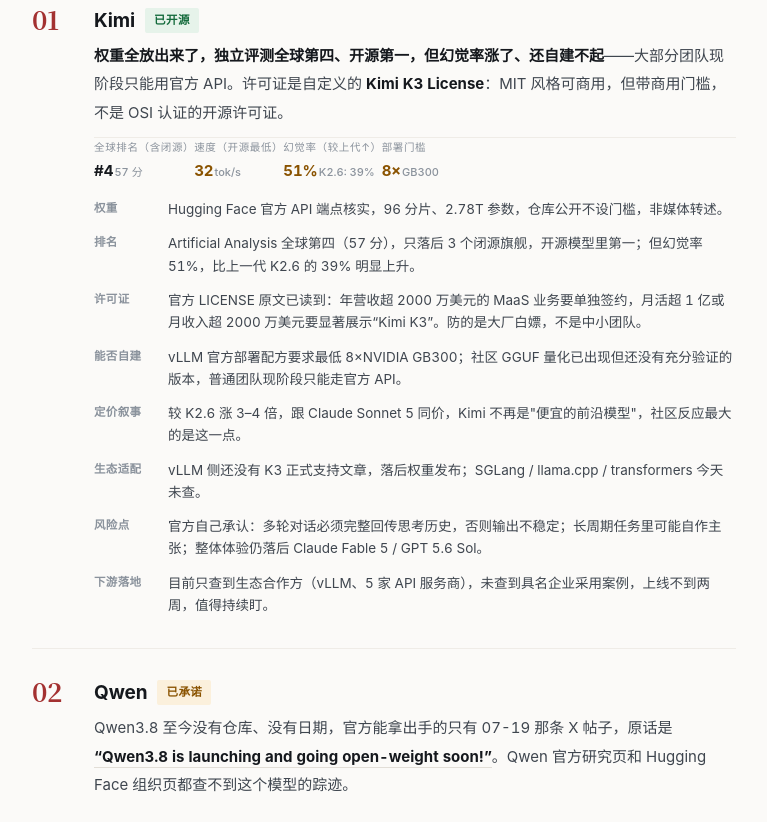
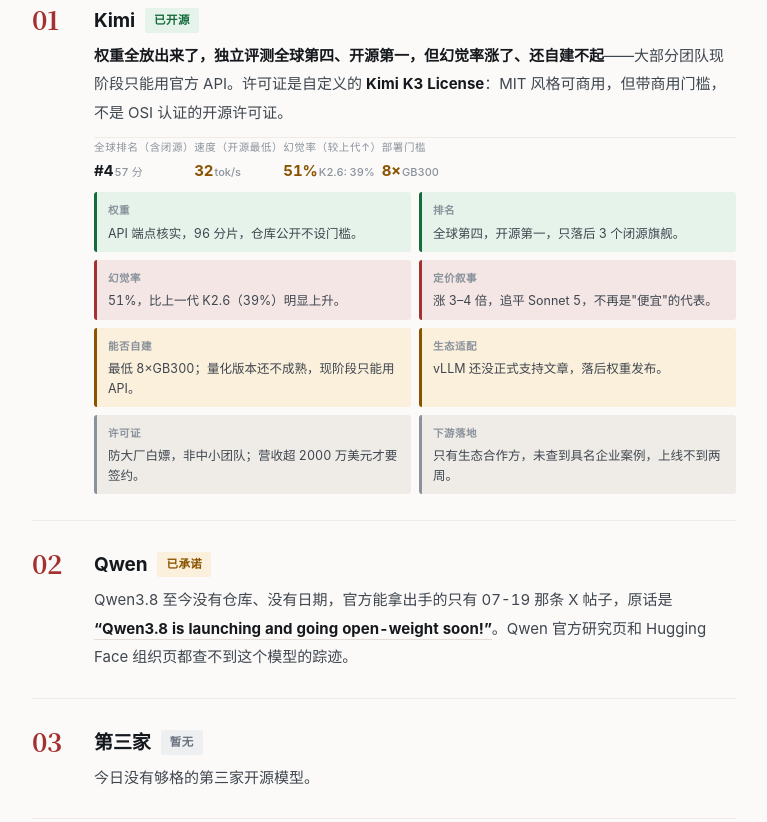
Before and after one commit to cskeqing/ai-oss-tracker, a plain HTML site: page reports/2026-07-28.html in a window 1280 px wide. Shown: the part 545-1367 px from the top of the page, without its empty margins (256-1023 px from the left). Drawn offline with Linux system fonts and the light colour scheme.

Commit message:
速览判断改成 2x4 色块卡片网格，短语级压缩，去掉长句列表

```diff
--- a/reports/2026-07-28.html
+++ b/reports/2026-07-28.html
@@ -99,18 +99,25 @@
     .stats dd{font-size:13.5px}
   }
 
-  /* ---------- 速览用的判断清单 ---------- */
-  .takes{list-style:none; margin:10px 0 0; padding:0}
-  .takes>li{
-    display:grid; grid-template-columns:64px 1fr; gap:0 10px;
-    padding:6px 0; font-size:13.5px; line-height:1.65; color:var(--ink-2);
+  /* ---------- 速览用的判断卡片网格 ---------- */
+  .chips{
+    display:grid; grid-template-columns:1fr 1fr; gap:8px;
+    margin:12px 0 0;
   }
-  .takes>li b{
-    color:var(--ink-3); font-weight:700; font-size:11.5px;
-    letter-spacing:.03em; padding-top:1px;
+  .chip{
+    border-radius:3px; padding:9px 11px;
+    background:var(--rule-2); border-left:3px solid var(--ink-3);
   }
+  .chip.good{border-left-color:var(--open); background:var(--open-bg)}
+  .chip.bad{border-left-color:#a33131; background:#a331311a}
+  .chip.warn{border-left-color:var(--promised); background:var(--promised-bg)}
+  .chip .lbl{
+    display:block; font-size:10.5px; letter-spacing:.05em; text-transform:uppercase;
+    color:var(--ink-3); margin-bottom:3px; font-weight:700;
+  }
+  .chip p{margin:0; font-size:12.5px; line-height:1.55; color:var(--ink-2)}
   @media (max-width:600px){
-    .takes>li{grid-template-columns:52px 1fr}
+    .chips{grid-template-columns:1fr}
   }
 
   /* ---------- 评测对比表 ---------- */
@@ -280,16 +287,16 @@
           <div><dt>幻觉率（较上代↑）</dt><dd class="warn">51%<span class="u">K2.6: 39%</span></dd></div>
           <div><dt>部署门槛</dt><dd class="warn">8×<span class="u">GB300</span></dd></div>
         </dl>
-        <ul class="takes">
-          <li><b>权重</b><span>Hugging Face 官方 API 端点核实，96 分片、2.78T 参数，仓库公开不设门槛，非媒体转述。</span></li>
-          <li><b>排名</b><span>Artificial Analysis 全球第四（57 分），只落后 3 个闭源旗舰，开源模型里第一；但幻觉率 51%，比上一代 K2.6 的 39% 明显上升。</span></li>
-          <li><b>许可证</b><span>官方 LICENSE 原文已读到：年营收超 2000 万美元的 MaaS 业务要单独签约，月活超 1 亿或月收入超 2000 万美元要显著展示“Kimi K3”。防的是大厂白嫖，不是中小团队。</span></li>
-          <li><b>能否自建</b><span>vLLM 官方部署配方要求最低 8×NVIDIA GB300；社区 GGUF 量化已出现但还没有充分验证的版本，普通团队现阶段只能走官方 API。</span></li>
-          <li><b>定价叙事</b><span>较 K2.6 涨 3–4 倍，跟 Claude Sonnet 5 同价，Kimi 不再是"便宜的前沿模型"，社区反应最大的是这一点。</span></li>
-          <li><b>生态适配</b><span>vLLM 侧还没有 K3 正式支持文章，落后权重发布；SGLang / llama.cpp / transformers 今天未查。</span></li>
-          <li><b>风险点</b><span>官方自己承认：多轮对话必须完整回传思考历史，否则输出不稳定；长周期任务里可能自作主张；整体体验仍落后 Claude Fable 5 / GPT 5.6 Sol。</span></li>
-          <li><b>下游落地</b><span>目前只查到生态合作方（vLLM、5 家 API 服务商），未查到具名企业采用案例，上线不到两周，值得持续盯。</span></li>
-        </ul>
+        <div class="chips">
+          <div class="chip good"><span class="lbl">权重</span><p>API 端点核实，96 分片，仓库公开不设门槛。</p></div>
+          <div class="chip good"><span class="lbl">排名</span><p>全球第四，开源第一，只落后 3 个闭源旗舰。</p></div>
+          <div class="chip bad"><span class="lbl">幻觉率</span><p>51%，比上一代 K2.6（39%）明显上升。</p></div>
+          <div class="chip bad"><span class="lbl">定价叙事</span><p>涨 3–4 倍，追平 Sonnet 5，不再是"便宜"的代表。</p></div>
+          <div class="chip warn"><span class="lbl">能否自建</span><p>最低 8×GB300；量化版本还不成熟，现阶段只能用 API。</p></div>
+          <div class="chip warn"><span class="lbl">生态适配</span><p>vLLM 还没正式支持文章，落后权重发布。</p></div>
+          <div class="chip"><span class="lbl">许可证</span><p>防大厂白嫖，非中小团队；营收超 2000 万美元才要签约。</p></div>
+          <div class="chip"><span class="lbl">下游落地</span><p>只有生态合作方，未查到具名企业案例，上线不到两周。</p></div>
+        </div>
       </div>
     </li>
 
```
